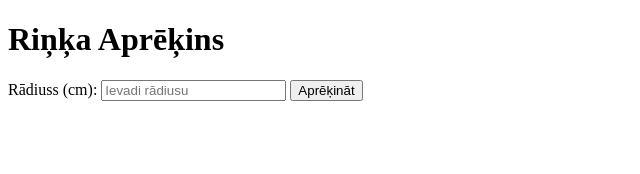
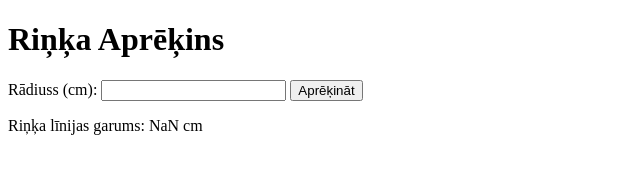
Before and after one commit to TimursZascerinskis/js-some-tasks, a plain HTML site: page index.html in a window 1280 px wide. Both pictures are taken after a click on the button "Aprēķināt". Shown: the whole page, without its empty margins (0-640 px from the left). Drawn offline with Linux system fonts and the light colour scheme.

Commit message:
app.js un index.html ready for 1.uzd

```diff
--- a/app.js
+++ b/app.js
@@ -0,0 +1,13 @@
+document.getElementById('calculateButton').addEventListener('click', function() {
+
+    let radius = document.getElementById('radius').value;
+    radius = parseFloat(radius);
+
+
+    const circumference = 2 * Math.PI * radius;
+
+
+    document.getElementById('result').innerHTML = `
+        <p>Riņķa līnijas garums: ${circumference.toFixed(2)} cm</p>
+    `;
+});
--- a/index.html
+++ b/index.html
@@ -1,23 +1,17 @@
 <!DOCTYPE html>
 <html lang="lv">
-
-<head>
-    <meta charset="UTF-8">
-    <meta name="viewport" content="width=device-width, initial-scale=1.0">
-    <title>Riņķa Aprēķins</title>
-</head>
 
 <body>
     <h1>Riņķa Aprēķins</h1>
 
     <label for="radius">Rādiuss (cm):</label>
-    <input type="number" id="radius" placeholder="Ievadi rādiusu" />
+    <input type="number" id="radius">
 
     <button id="calculateButton">Aprēķināt</button>
 
     <div id="result"></div>
 
-    <script src="script.js"></script>
+    <script src="app.js"></script>
 </body>
 
 </html>
```
